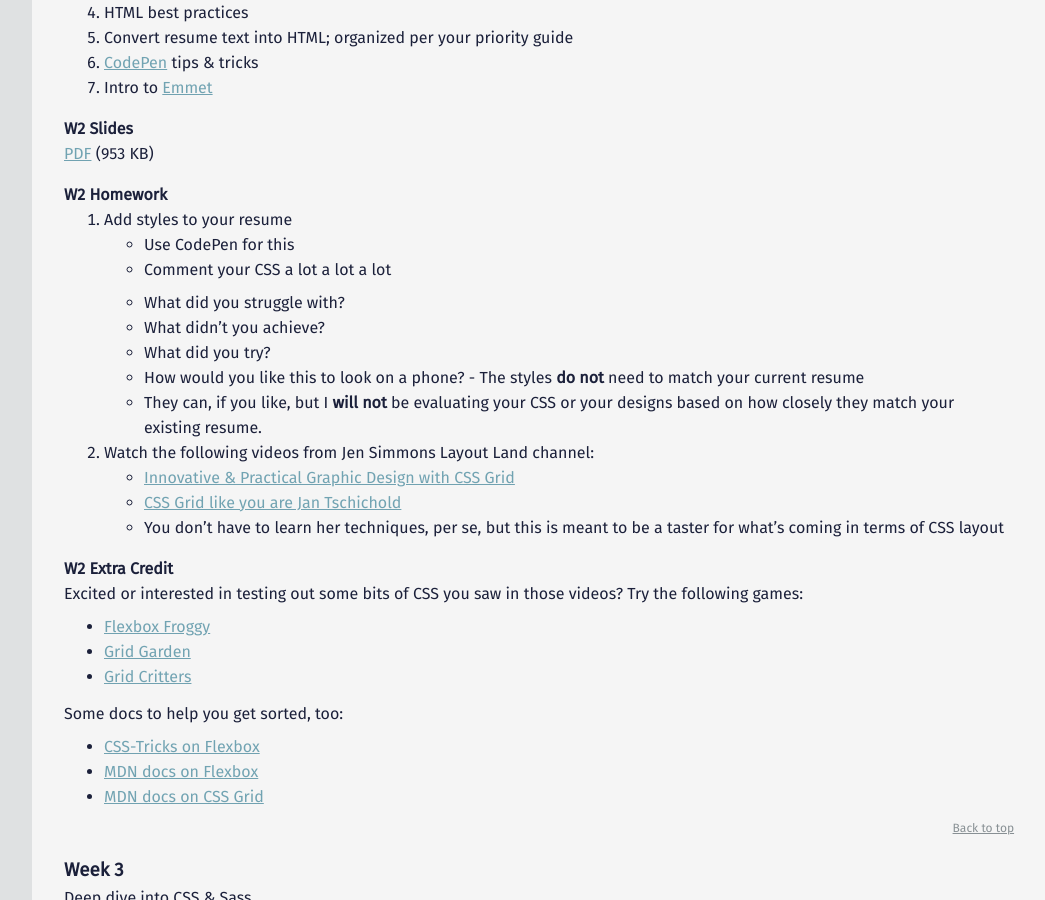
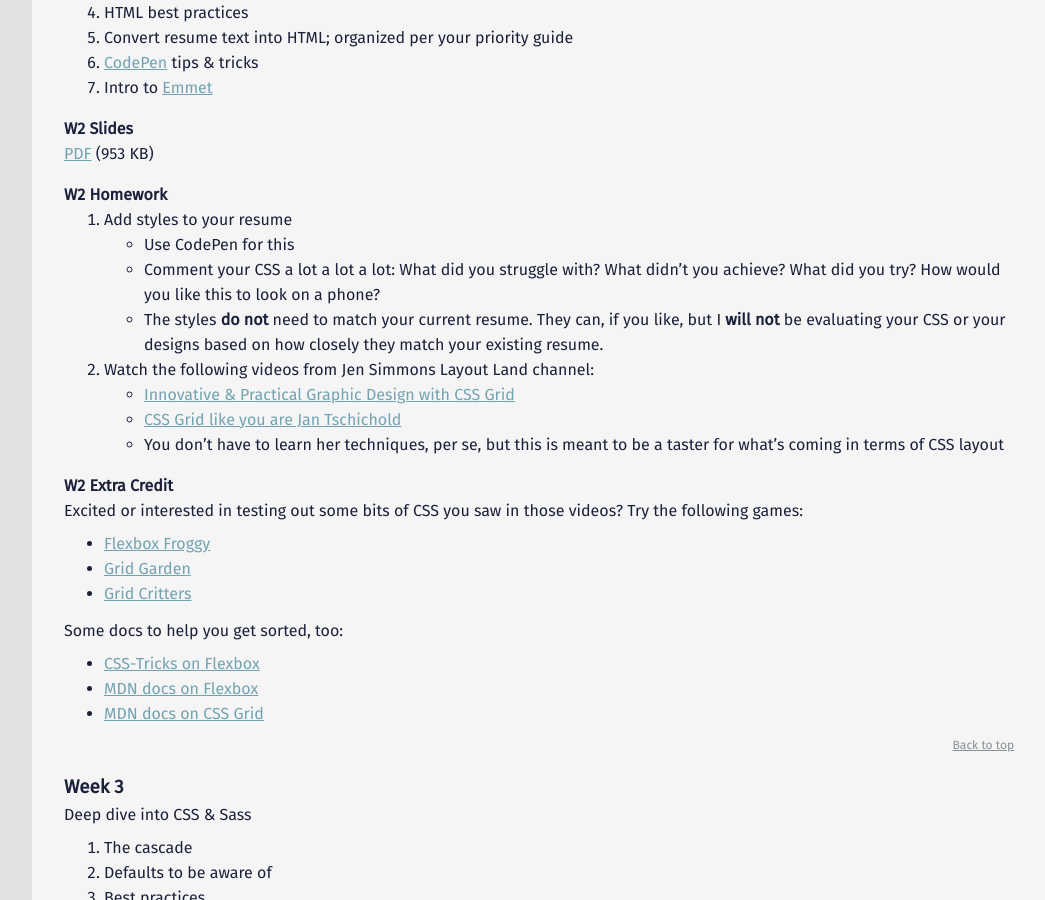
Before and after one commit to mica-web/mica-web.github.io, a Jekyll site: the page built from index.md, in a window 1280 px wide and 900 px high, scrolled down 1919 px. Shown: the whole window, without its empty margins (224-1269 px from the left). Built offline with Jekyll 4.4.1, drawn with Linux system fonts in a browser that asks for light colours.

Commit message:
Fixed formating on W2

```diff
--- a/_includes/gd-431/w02.md
+++ b/_includes/gd-431/w02.md
@@ -15,13 +15,8 @@ What is semantic HTML and why do we care?
 
 1. Add styles to your resume
   - Use CodePen for this
-  - Comment your CSS a lot a lot a lot
-    - What did you struggle with?
-    - What didn't you achieve?
-    - What did you try?
-    - How would you like this to look on a phone?
-  - The styles **do not** need to match your current resume
-    - They can, if you like, but I **will not** be evaluating your CSS or your designs based on how closely they match your existing resume.
+  - Comment your CSS a lot a lot a lot: What did you struggle with? What didn't you achieve? What did you try? How would you like this to look on a phone?
+  - The styles **do not** need to match your current resume. They can, if you like, but I **will not** be evaluating your CSS or your designs based on how closely they match your existing resume.
 1. Watch the following videos from Jen Simmons Layout Land channel:
   - [Innovative & Practical Graphic Design with CSS Grid](https://www.youtube.com/watch?v=-hmOZU7Zk10)
   - [CSS Grid like you are Jan Tschichold](https://www.youtube.com/watch?v=OxrsO4aIjyc)
```
